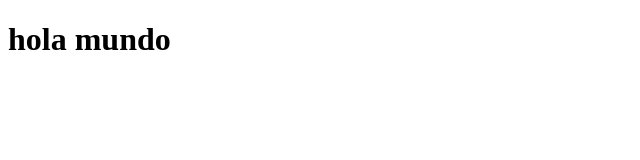
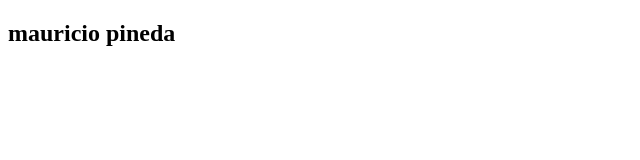
Before and after one commit to mauricio007pineda/curso, a plain HTML site: page index.html in a window 1280 px wide. Shown: the whole page, without its empty margins (0-640 px from the left). Drawn offline with Linux system fonts and the light colour scheme.

Commit message:
mejorando index.html

```diff
--- a/index.html
+++ b/index.html
@@ -2,10 +2,14 @@
 <html lang="en">
 <head>
 	<meta charset="UTF-8">
-	<title>GIT</title>
+	<title>GIT y github</title>
 </head>
 <body>
-	<h1>hola mundo </h1>
+	<div class="container">
+		<h2> mauricio pineda</h2>
+
+
+	</div>
 
 </body>
 </html>
```
